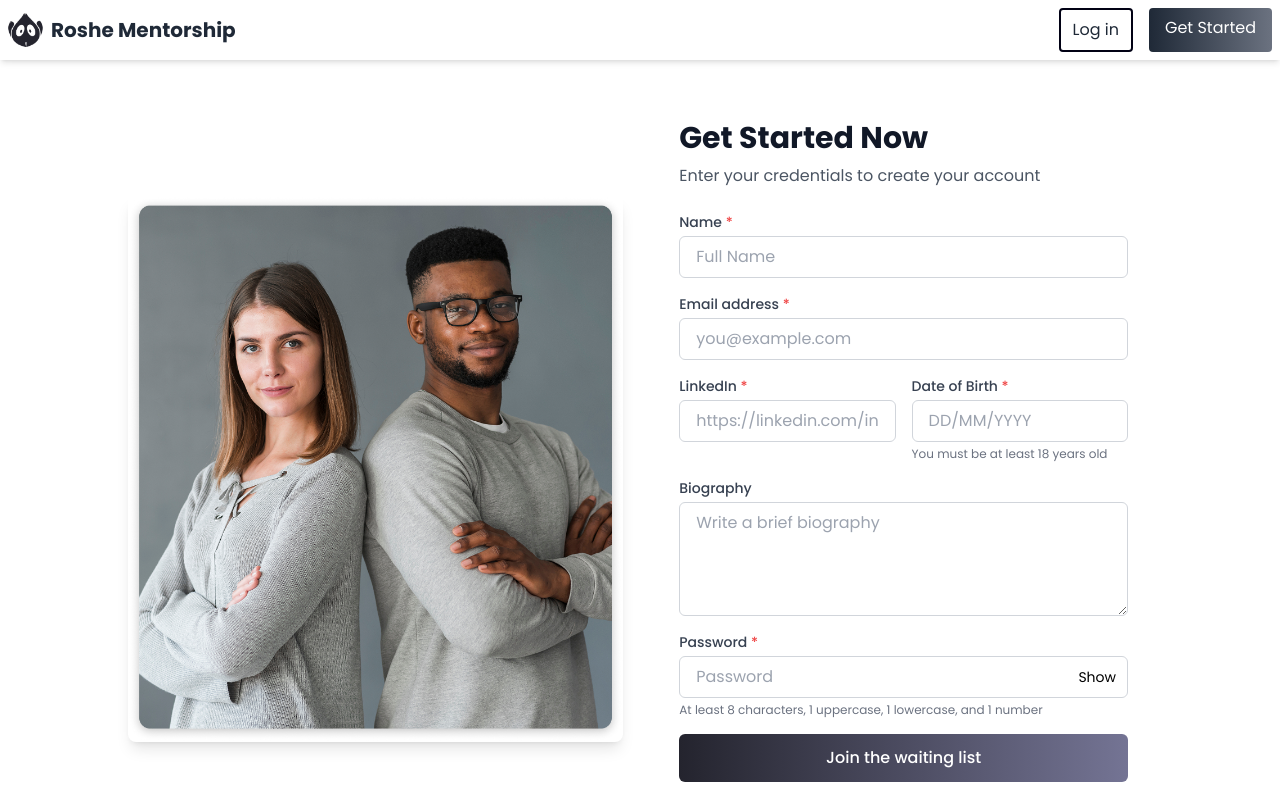
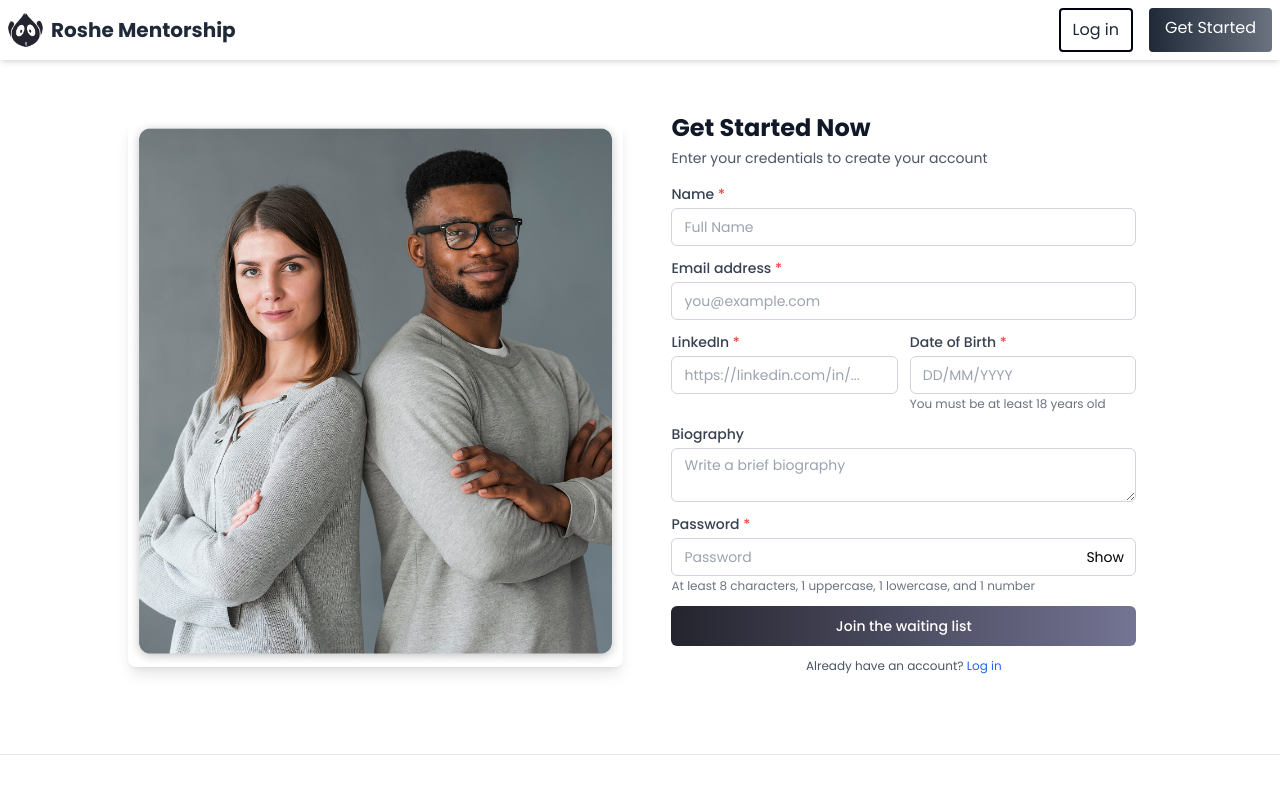
Before and after one commit to Roshe-Mentors/new_roshe, a Next.js app: page /signup/mentor in a window 1280 px wide. Shown: the top 800 px of the page. Built offline with nearby package versions, Linux system fonts and the light colour scheme; no server answers.

Commit message:
FEAT: enhance MentorSignUp layout and styling for improved user experience

```diff
--- a/src/app/signup/mentor/MentorSignUp.tsx
+++ b/src/app/signup/mentor/MentorSignUp.tsx
@@ -162,23 +162,23 @@ Biography: ${formData.biography}
     <div className="w-full text-black bg-white flex items-center justify-center py-16 px-4 mt-8">
       <div className="max-w-5xl w-full flex flex-col md:flex-row justify-between items-stretch gap-8">
         {/* Left Image Section */}
-        <div className="w-full md:w-1/2 flex items-center">
+        <div className="w-full md:w-1/2 flex items-center justify-center">
           <Image
             src="/images/mentor_pic.png"
             alt="Mentor Sign Up"
             width={700}
             height={1000}
-            className="rounded-lg shadow-lg w-full h-auto object-cover"
+            className="rounded-lg shadow-lg w-[126%] h-auto object-cover"
             priority
           />
         </div>
 
         {/* Right Form Section */}
-        <div className="w-full md:w-1/2 bg-white rounded-lg p-6 flex flex-col">
-          <h2 className="text-3xl font-bold text-gray-900 mb-2">Get Started Now</h2>
-          <p className="text-gray-600 mb-6">Enter your credentials to create your account</p>
+        <div className="w-full md:w-1/2 bg-white rounded-lg p-4 flex flex-col">
+          <h2 className="text-2xl font-bold text-gray-900 mb-1 text-left">Get Started Now</h2>
+          <p className="text-gray-600 mb-4 text-left text-sm">Enter your credentials to create your account</p>
 
-          <form onSubmit={handleSubmit} className="space-y-4">
+          <form onSubmit={handleSubmit} className="space-y-3">
             {/* Name Field */}
             <div>
               <label htmlFor="name" className="block text-sm font-medium text-gray-700 mb-1">
@@ -191,7 +191,7 @@ Biography: ${formData.biography}
                 value={formData.name}
                 onChange={handleChange}
                 placeholder="Full Name"
-                className="block w-full px-4 py-2 border border-gray-300 rounded-md focus:ring-blue-500 focus:border-blue-500"
+                className="block w-full px-3 py-2 border border-gray-300 rounded-md focus:ring-blue-500 focus:border-blue-500 text-sm"
                 required
               />
             </div>
@@ -208,13 +208,13 @@ Biography: ${formData.biography}
                 value={formData.email}
                 onChange={handleChange}
                 placeholder="you@example.com"
-                className="block w-full px-4 py-2 border border-gray-300 rounded-md focus:ring-blue-500 focus:border-blue-500"
+                className="block w-full px-3 py-2 border border-gray-300 rounded-md focus:ring-blue-500 focus:border-blue-500 text-sm"
                 required
               />
             </div>
 
             {/* LinkedIn and DOB Fields in a row */}
-            <div className="flex flex-col sm:flex-row gap-4">
+            <div className="flex flex-col sm:flex-row gap-3">
               <div className="w-full sm:w-1/2">
                 <label htmlFor="linkedin" className="block text-sm font-medium text-gray-700 mb-1">
                   LinkedIn <span className="text-red-500">*</span>
@@ -226,7 +226,7 @@ Biography: ${formData.biography}
                   value={formData.linkedin}
                   onChange={handleChange}
                   placeholder="https://linkedin.com/in/..."
-                  className="block w-full px-4 py-2 border border-gray-300 rounded-md focus:ring-blue-500 focus:border-blue-500"
+                  className="block w-full px-3 py-2 border border-gray-300 rounded-md focus:ring-blue-500 focus:border-blue-500 text-sm"
                   required
                 />
               </div>
@@ -242,10 +242,10 @@ Biography: ${formData.biography}
                   value={formData.dob}
                   onChange={handleChange}
                   placeholder="DD/MM/YYYY"
-                  className="block w-full px-4 py-2 border border-gray-300 rounded-md focus:ring-blue-500 focus:border-blue-500"
+                  className="block w-full px-3 py-2 border border-gray-300 rounded-md focus:ring-blue-500 focus:border-blue-500 text-sm"
                   required
                 />
-                <p className="text-xs text-gray-500 mt-1">You must be at least 18 years old</p>
+                <p className="text-xs text-gray-500 mt-0.5">You must be at least 18 years old</p>
               </div>
             </div>
 
@@ -260,8 +260,8 @@ Biography: ${formData.biography}
                 value={formData.biography}
                 onChange={handleChange}
                 placeholder="Write a brief biography"
-                className="block w-full px-4 py-2 border border-gray-300 rounded-md focus:ring-blue-500 focus:border-blue-500"
-                rows={4}
+                className="block w-full px-3 py-1.5 border border-gray-300 rounded-md focus:ring-blue-500 focus:border-blue-500 text-sm"
+                rows={2}
               />
             </div>
 
@@ -278,7 +278,7 @@ Biography: ${formData.biography}
                   value={formData.password}
                   onChange={handleChange}
                   placeholder="Password"
-                  className="block w-full px-4 py-2 border border-gray-300 rounded-md focus:ring-blue-500 focus:border-blue-500"
+                  className="block w-full px-3 py-2 border border-gray-300 rounded-md focus:ring-blue-500 focus:border-blue-500 text-sm"
                   required
                 />
                 <button
@@ -289,17 +289,17 @@ Biography: ${formData.biography}
                   {formData.showPassword ? "Hide" : "Show"}
                 </button>
               </div>
-              <p className="text-xs text-gray-500 mt-1">
+              <p className="text-xs text-gray-500 mt-0.5">
                 At least 8 characters, 1 uppercase, 1 lowercase, and 1 number
               </p>
             </div>
 
-            {error && <p className="text-red-600 text-sm">{error}</p>}
-            {success && <p className="text-green-600 text-sm">{success}</p>}
+            {error && <p className="text-red-600 text-xs">{error}</p>}
+            {success && <p className="text-green-600 text-xs">{success}</p>}
 
             <button
               type="submit"
-              className="w-full py-3 text-white font-medium rounded-md mt-4 transition duration-300 ease-in-out transform hover:scale-105 flex justify-center items-center"
+              className="w-full py-2.5 text-white font-medium rounded-md mt-4 transition duration-300 ease-in-out transform hover:scale-105 flex justify-center items-center text-sm"
               style={{
                 background: 'linear-gradient(90.15deg, #24242E 0.13%, #747494 99.87%)',
               }}
@@ -307,7 +307,7 @@ Biography: ${formData.biography}
             >
               {loading ? (
                 <>
-                  <svg className="animate-spin -ml-1 mr-3 h-5 w-5 text-white" xmlns="http://www.w3.org/2000/svg" fill="none" viewBox="0 0 24 24">
+                  <svg className="animate-spin -ml-1 mr-2 h-4 w-4 text-white" xmlns="http://www.w3.org/2000/svg" fill="none" viewBox="0 0 24 24">
                     <circle className="opacity-25" cx="12" cy="12" r="10" stroke="currentColor" strokeWidth="4"></circle>
                     <path className="opacity-75" fill="currentColor" d="M4 12a8 8 0 018-8V0C5.373 0 0 5.373 0 12h4zm2 5.291A7.962 7.962 0 014 12H0c0 3.042 1.135 5.824 3 7.938l3-2.647z"></path>
                   </svg>
@@ -318,8 +318,8 @@ Biography: ${formData.biography}
               )}
             </button>
 
-            <div className="text-center mt-4">
-              <p className="text-sm text-gray-600">
+            <div className="text-center mt-3">
+              <p className="text-xs text-gray-600">
                 Already have an account?{' '}
                 <a href="/signIn" className="text-blue-600 hover:text-blue-800">
                   Log in
```
